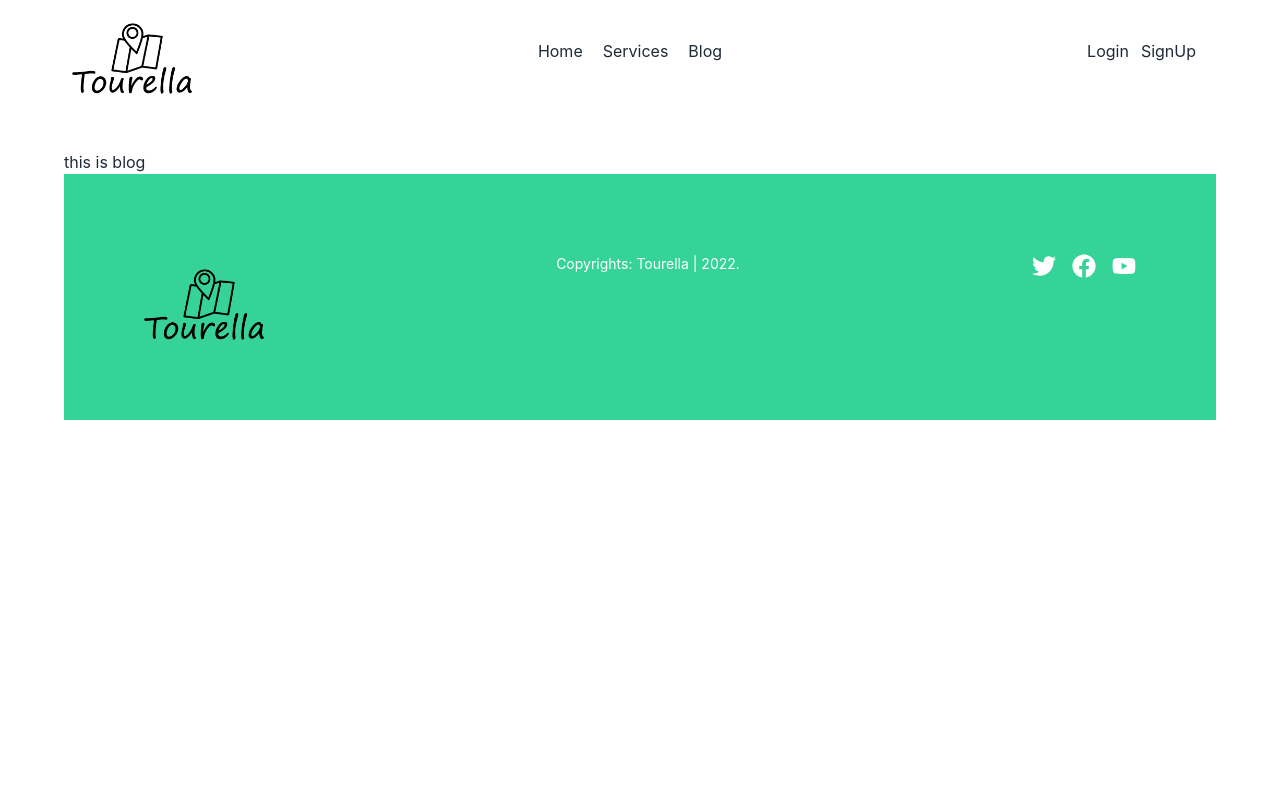
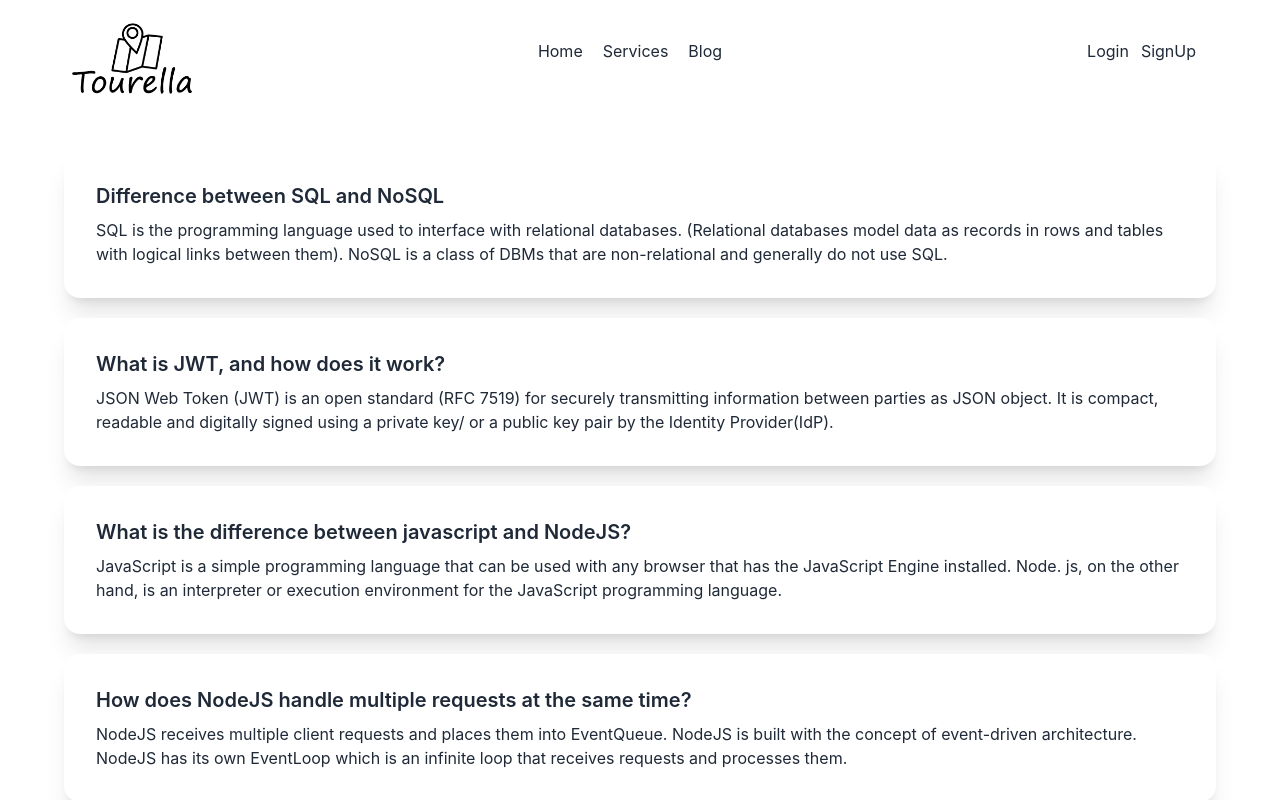
Before and after one commit to risaadodx/service-review-client-side, a React (Create React App) app: page /blog in a window 1280 px wide. Shown: the top 800 px of the page. Built offline with nearby package versions, Linux system fonts and the light colour scheme.

Commit message:
blog added

```diff
--- a/src/App.js
+++ b/src/App.js
@@ -1,11 +1,11 @@
 import { RouterProvider } from "react-router-dom";
 import "./App.css";
-import { routes } from "./Routes/Routes";
+import { router } from "./Routes/Routes";
 
 function App() {
   return (
     <div className="max-w-6xl mx-auto">
-      <RouterProvider router={routes}></RouterProvider>
+      <RouterProvider router={router}></RouterProvider>
     </div>
   );
 }
--- a/src/Pages/Blog/Blog.js
+++ b/src/Pages/Blog/Blog.js
@@ -1,7 +1,58 @@
 import React from "react";
 
 const Blog = () => {
-  return <div>this is blog</div>;
+  return (
+    <div>
+      <div className="card w-full bg-base-100 shadow-xl mb-5">
+        <div className="card-body">
+          <h2 className="card-title">Difference between SQL and NoSQL</h2>
+          <p>
+            SQL is the programming language used to interface with relational
+            databases. (Relational databases model data as records in rows and
+            tables with logical links between them). NoSQL is a class of DBMs
+            that are non-relational and generally do not use SQL.
+          </p>
+        </div>
+      </div>
+      <div className="card w-full bg-base-100 shadow-xl mb-5">
+        <div className="card-body">
+          <h2 className="card-title">What is JWT, and how does it work?</h2>
+          <p>
+            JSON Web Token (JWT) is an open standard (RFC 7519) for securely
+            transmitting information between parties as JSON object. It is
+            compact, readable and digitally signed using a private key/ or a
+            public key pair by the Identity Provider(IdP).
+          </p>
+        </div>
+      </div>
+      <div className="card w-full bg-base-100 shadow-xl mb-5">
+        <div className="card-body">
+          <h2 className="card-title">
+            What is the difference between javascript and NodeJS?
+          </h2>
+          <p>
+            JavaScript is a simple programming language that can be used with
+            any browser that has the JavaScript Engine installed. Node. js, on
+            the other hand, is an interpreter or execution environment for the
+            JavaScript programming language.
+          </p>
+        </div>
+      </div>
+      <div className="card w-full bg-base-100 shadow-xl mb-5">
+        <div className="card-body">
+          <h2 className="card-title">
+            How does NodeJS handle multiple requests at the same time?
+          </h2>
+          <p>
+            NodeJS receives multiple client requests and places them into
+            EventQueue. NodeJS is built with the concept of event-driven
+            architecture. NodeJS has its own EventLoop which is an infinite loop
+            that receives requests and processes them.
+          </p>
+        </div>
+      </div>
+    </div>
+  );
 };
 
 export default Blog;
--- a/src/Pages/Home/Home.js
+++ b/src/Pages/Home/Home.js
@@ -1,4 +1,5 @@
 import React from "react";
+import { Link } from "react-router-dom";
 import Services from "../Services/Services/Services";
 import Banner from "./Banner/Banner";
 
@@ -7,6 +8,11 @@ const Home = () => {
     <div>
       <Banner></Banner>
       <Services></Services>
+      <div className="text-center my-12">
+        <Link to="/services">
+          <button className="btn btn-outline  btn-success">See All</button>
+        </Link>
+      </div>
     </div>
   );
 };
--- a/src/Pages/Services/ServiceCard/ServiceCard.js
+++ b/src/Pages/Services/ServiceCard/ServiceCard.js
@@ -24,7 +24,7 @@ const ServiceCard = ({ service }) => {
           <div className="flex justify-between  mt-5">
             <p className=" font-bold text-red-500">Price: ${price}</p>
           </div>
-          <Link to={`/checkout/${_id}`}>
+          <Link to={`/serviceDetails/${_id}`}>
             <button className="btn btn-outline hover:btn-success  w-full mt-5">
               View Details
             </button>
--- /dev/null
+++ b/src/Pages/Services/ServiceDetails/ServiceDetails.js
@@ -0,0 +1,35 @@
+import React from "react";
+import { Link, useLoaderData } from "react-router-dom";
+
+const ServiceDetails = () => {
+  const service = useLoaderData();
+  const { _id, name, price, img, description } = service;
+  return (
+    <div>
+      <div className="flex justify-between items-center">
+        <div className="flex items-center">
+          <img style={{ width: "100px" }} src={img} alt="" />
+
+          <h2 className="text-2xl font-bold ml-5">{name}</h2>
+        </div>
+        <div className="flex items-center">
+          <div>
+            <h2 className="text-2xl font-bold mr-5">Price: ${price}</h2>
+          </div>
+          <div>
+            <Link>
+              <button className="btn btn-outline hover:btn-success  w-full mt-5">
+                Book Now
+              </button>
+            </Link>
+          </div>
+        </div>
+      </div>
+      <div className="mt-20">
+        <p>{description}</p>
+      </div>
+    </div>
+  );
+};
+
+export default ServiceDetails;
--- a/src/Pages/Services/Services/Services.js
+++ b/src/Pages/Services/Services/Services.js
@@ -10,13 +10,11 @@ const Services = () => {
   }, []);
   return (
     <div>
-      <div className="grid grid-cols-3 gap-6 mt-12">
+      <h2 className="text-2xl font-bold">Meet Our Local Guides:</h2>
+      <div className="grid grid-cols-3 gap-6 mt-12 ">
         {services.map((service) => (
           <ServiceCard key={service._id} service={service}></ServiceCard>
         ))}
-      </div>
-      <div className="text-center my-12">
-        <button className="btn btn-outline  btn-success">More Services</button>
       </div>
     </div>
   );
--- a/src/Pages/Shared/Footer/Footer.js
+++ b/src/Pages/Shared/Footer/Footer.js
@@ -6,7 +6,7 @@ import { Link } from "react-router-dom";
 const Footer = () => {
   return (
     <div>
-      <footer className="footer p-20 bg-success text-neutral-content flex justify-between align-middle">
+      <footer className="footer p-20 bg-success text-neutral-content flex justify-between align-middle mt-40">
         <div>
           <img style={{ width: "120px" }} src={logo} alt="" />
         </div>
--- a/src/Routes/Routes.js
+++ b/src/Routes/Routes.js
@@ -4,8 +4,9 @@ import NotFound from "../Pages/404/NotFound";
 import Home from "../Pages/Home/Home";
 import Blog from "../Pages/Blog/Blog";
 import Services from "../Pages/Services/Services/Services";
+import ServiceDetails from "../Pages/Services/ServiceDetails/ServiceDetails";
 
-export const routes = createBrowserRouter([
+export const router = createBrowserRouter([
   {
     path: "/",
     element: <Main></Main>,
@@ -19,6 +20,12 @@ export const routes = createBrowserRouter([
         element: <Services></Services>,
       },
       {
+        path: "/serviceDetails/:id",
+        element: <ServiceDetails></ServiceDetails>,
+        loader: ({ params }) =>
+          fetch(`http://localhost:5000/services/${params.id}`),
+      },
+      {
         path: "/blog",
         element: <Blog></Blog>,
       },
@@ -29,3 +36,4 @@ export const routes = createBrowserRouter([
     element: <NotFound></NotFound>,
   },
 ]);
+export default router;
```
